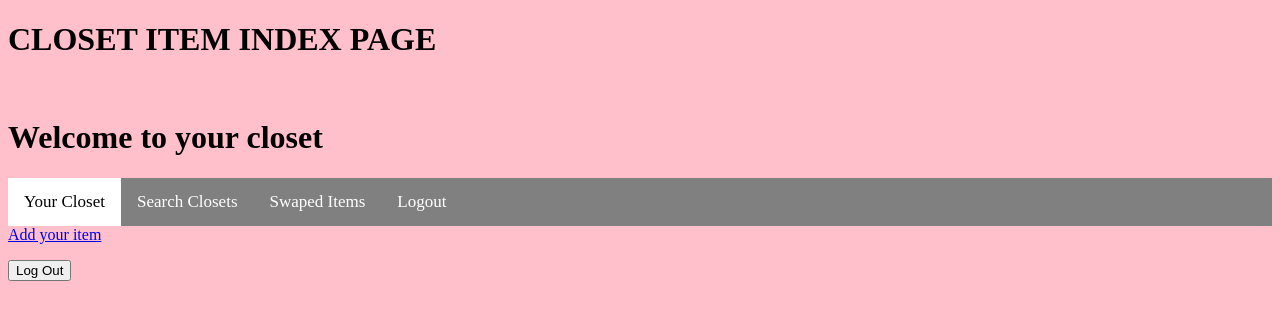
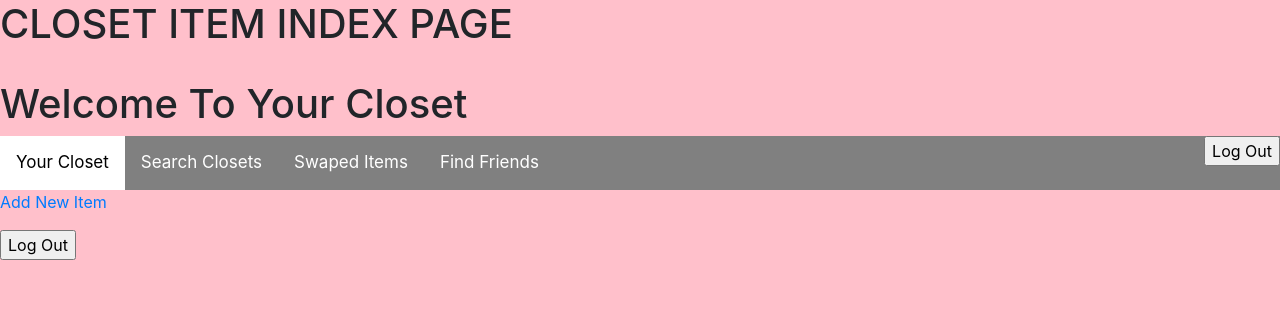
Before and after one commit to sharonmertens/project-2, a Node server app: page /closetswap in a window 1280 px wide. Shown: the top 320 px of the page. Run offline with Node 20, Linux system fonts and the light colour scheme; data that the repository does not hold is empty; some libraries are stand-ins or nearby versions.

Commit message:
added bootstrap style

```diff
--- a/public/css/style.css
+++ b/public/css/style.css
@@ -7,6 +7,14 @@ img {
   width: 100px;
 }
 
+ul {
+  list-style: none;
+}
+
+/* ------------- */
+/* TOP NAV CSS  */
+/* ------------- */
+
 /* add a grey background color to the top navigation */
 .topnav {
   background-color: grey;
@@ -14,7 +22,7 @@ img {
 }
 
 /* style the links inside the navigation bar */
-.topnav a {
+.topnav .navBarItem {
   float: left;
   color: white;
   text-align: center;
@@ -34,3 +42,9 @@ img {
   background: white;
   color: black;
 }
+
+/* style the logout */
+.topnav .logout {
+  float: right;
+  background-color: grey;
+}
--- a/views/items/index.ejs
+++ b/views/items/index.ejs
@@ -5,16 +5,24 @@
   </head>
   <body>
     <h1>CLOSET ITEM INDEX PAGE</h1> <br>
-    <h1>Welcome to your closet</h1>
+    <h1>Welcome To Your Closet</h1>
     <div class="topnav">
-      <a class="active" href="#">Your Closet</a>
-      <a href="#">Search Closets</a>
-      <a href="#">Swaped Items</a>
-      <a href="#">Logout</a>
+      <a class="active navBarItem" href="#">Your Closet</a>
+      <a class="navBarItem" href="#">Search Closets</a>
+      <a class="navBarItem" href="#">Swaped Items</a>
+      <a class="navBarItem" href="#">Find Friends</a>
+      <!-- log out link disguised as a button using form -->
+      <div class="logout">
+        <form class="nav-item" action="/sessions?_method=DELETE" method="POST">
+          <input class="nav-item" type="submit" value="Log Out">
+        </form>
+      </div>
+
+      <!-- <a href="#">Logout</a> -->
     </div>
     <!-- ADD LINK FOR CREATE ITEM  -->
     <nav>
-      <a href="/closetswap/new">Add your item</a>
+      <a href="/closetswap/new">Add New Item</a>
     </nav>
 <ul>
   <% for (let i = 0; i < items.length; i ++ ) { %>
--- a/views/partials/head.ejs
+++ b/views/partials/head.ejs
@@ -2,5 +2,6 @@
 <title>Closet Swap</title>
 <!-- <link rel="stylesheet" href="/css/normalize.css">
 <link rel="stylesheet" href="/css/skeleton.css"> -->
+<link rel="stylesheet" href="https://stackpath.bootstrapcdn.com/bootstrap/4.2.1/css/bootstrap.min.css" integrity="sha384-GJzZqFGwb1QTTN6wy59ffF1BuGJpLSa9DkKMp0DgiMDm4iYMj70gZWKYbI706tWS" crossorigin="anonymous">
 <link rel="stylesheet" href="/css/style.css">
-<!-- <link rel="icon" href="/assets/$.png"> -->
+<link rel="icon" href="/assets/bluehanger.jpeg">
```
Also changed, not shown: README.md, public/assets/bluehanger.jpeg (added), public/assets/hanger.png (added), public/assets/hanger1.jpeg (added).
